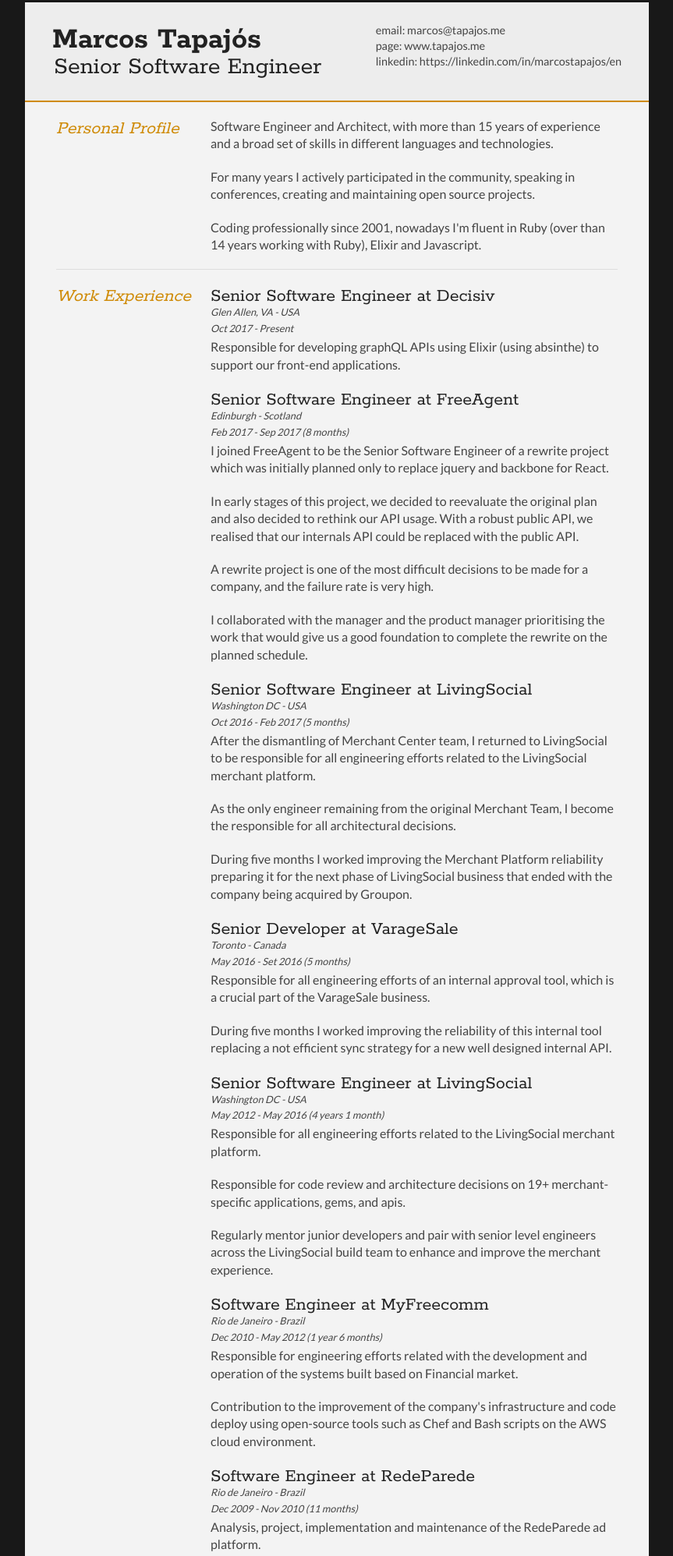
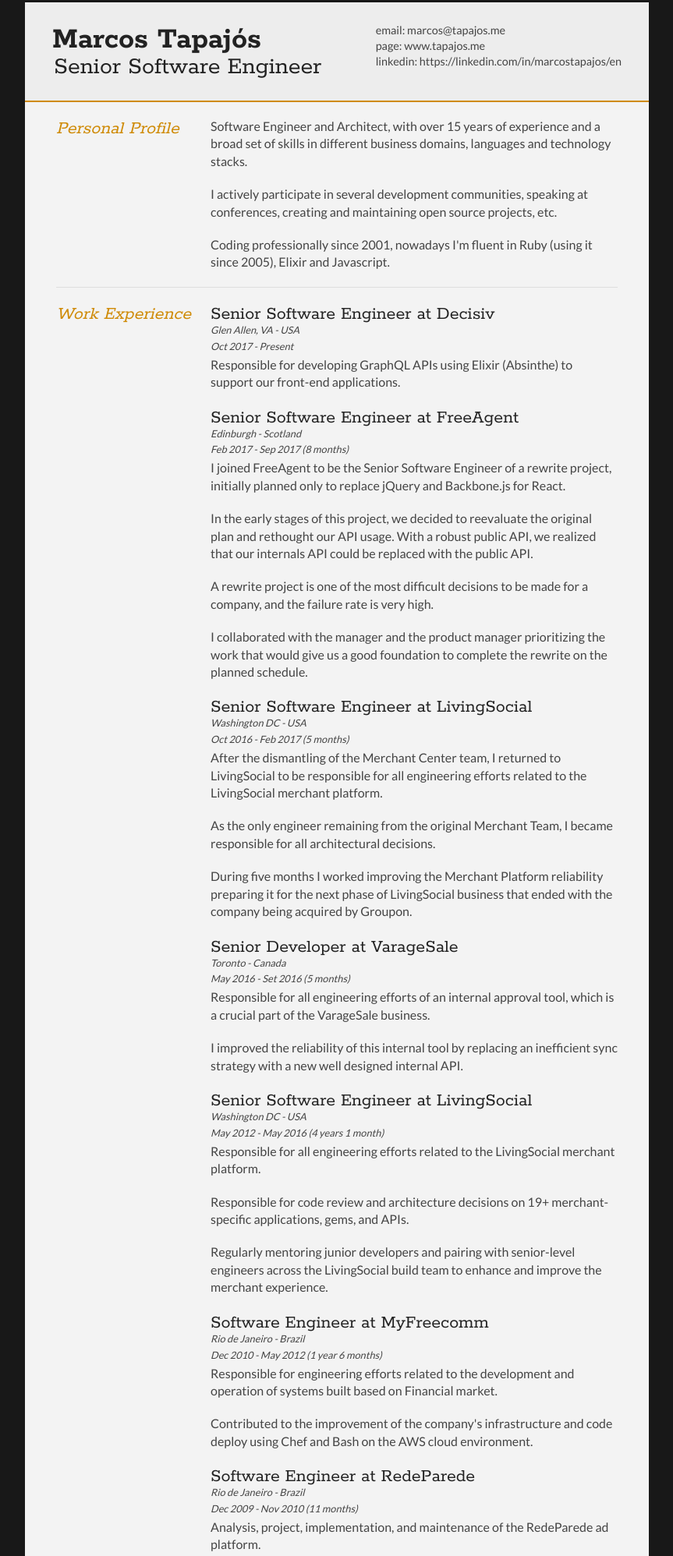
Before and after one commit to tapajos/my-cv, a website: page index.html in a window 1280 px wide. Shown: the part 27-2023 px from the top of the page at 78% size, without its empty margins (208-1071 px from the left). Drawn offline with Linux system fonts and the light colour scheme.

Commit message:
Update CV

```diff
--- a/index.html
+++ b/index.html
@@ -28,7 +28,8 @@
         <ul>
           <li>email: <a href="mailto:marcos@tapajos.me" target="_blank">marcos@tapajos.me</a></li>
           <li>page: <a href="http://www.tapajos.me">www.tapajos.me</a></li>
-          <li>linkedin: <a href="https://linkedin.com/in/marcostapajos/en">https://linkedin.com/in/marcostapajos/en</a></li>
+          <li>linkedin: <a href="https://linkedin.com/in/marcostapajos/en">https://linkedin.com/in/marcostapajos/en</a>
+          </li>
         </ul>
       </div>
       <div class="clear"></div>
@@ -43,13 +44,16 @@
 
           <div class="sectionContent">
             <p>
-              Software Engineer and Architect, with more than 15 years of experience and a broad set of skills in different languages and technologies.
+              Software Engineer and Architect, with over 15 years of experience and a broad set of skills in different
+              business domains, languages and technology stacks.
             </p>
             <p>
-              For many years I actively participated in the community, speaking in conferences, creating and maintaining open source projects.
+              I actively participate in several development communities, speaking at conferences, creating and
+              maintaining open source projects, etc.
             </p>
             <p>
-              Coding professionally since 2001, nowadays I'm fluent in Ruby (over than 14 years working with Ruby), Elixir and Javascript.
+              Coding professionally since 2001, nowadays I'm fluent in Ruby (using it since 2005), Elixir and
+              Javascript.
             </p>
           </div>
         </article>
@@ -65,7 +69,8 @@
             <h2>Senior Software Engineer at Decisiv</h2>
             <p class="subDetails">Glen Allen, VA - USA</p>
             <p class="subDetails">Oct 2017 - Present</p>
-            <p>Responsible for developing graphQL APIs using Elixir (using absinthe) to support our front-end applications.</p>
+            <p>Responsible for developing GraphQL APIs using Elixir (Absinthe) to support our front-end applications.
+            </p>
           </article>
 
           <article>
@@ -73,11 +78,17 @@
             <p class="subDetails">Edinburgh - Scotland</p>
             <p class="subDetails">Feb 2017 - Sep 2017 (8 months)</p>
             <p>
-              I joined FreeAgent to be the Senior Software Engineer of a rewrite project which was initially planned only to replace jquery and backbone for React.
+              I joined FreeAgent to be the Senior Software Engineer of a rewrite project, initially planned only to
+              replace jQuery and Backbone.js for React.
             </p>
-            <p>In early stages of this project, we decided to reevaluate the original plan and also decided to rethink our API usage. With a robust public API, we realised that our internals API could be replaced with the public API.</p>
-            <p>A rewrite project is one of the most difficult decisions to be made for a company, and the failure rate is very high.</p>
-            <p>I collaborated with the manager and the product manager prioritising the work that would give us a good foundation to complete the rewrite on the planned schedule.</p>
+            <p>In the early stages of this project, we decided to reevaluate the original plan and rethought our API
+              usage. With a robust public API, we realized that our internals API could be replaced with the public API.
+            </p>
+            <p>A rewrite project is one of the most difficult decisions to be made for a company, and the failure rate
+              is very high.</p>
+            <p>I collaborated with the manager and the product manager prioritizing the work that would give us a good
+              foundation to complete the rewrite on the planned schedule.
+            </p>
           </article>
 
           <article>
@@ -85,22 +96,26 @@
             <p class="subDetails">Washington DC - USA</p>
             <p class="subDetails">Oct 2016 - Feb 2017 (5 months)</p>
             <p>
-              After the dismantling of Merchant Center team, I returned to LivingSocial to be responsible for all engineering efforts related to the LivingSocial merchant platform.
+              After the dismantling of the Merchant Center team, I returned to LivingSocial to be responsible for all
+              engineering efforts related to the LivingSocial merchant platform.
             </p>
             <p>
-              As the only engineer remaining from the original Merchant Team, I become the responsible for all architectural decisions.
+              As the only engineer remaining from the original Merchant Team, I became responsible for all architectural
+              decisions.
             </p>
             <p>
-              During five months I worked improving the Merchant Platform reliability preparing it for the next phase of LivingSocial business that ended with the company being acquired by Groupon.
+              During five months I worked improving the Merchant Platform reliability preparing it for the next phase of
+              LivingSocial business that ended with the company being acquired by Groupon.
             </p>
           </article>
-
           <article>
             <h2>Senior Developer at VarageSale</h2>
             <p class="subDetails">Toronto - Canada</p>
             <p class="subDetails">May 2016 - Set 2016 (5 months)</p>
-            <p>Responsible for all engineering efforts of an internal approval tool, which is a crucial part of the VarageSale business.</p>
-            <p>During five months I worked improving the reliability of this internal tool replacing a not efficient sync strategy for a new well designed internal API.</p>
+            <p>Responsible for all engineering efforts of an internal approval tool, which is a crucial part of the
+              VarageSale business.</p>
+            <p>I improved the reliability of this internal tool by replacing an inefficient sync strategy with a new
+              well designed internal API.</p>
           </article>
 
           <article>
@@ -111,10 +126,12 @@
               Responsible for all engineering efforts related to the LivingSocial merchant platform.
             </p>
             <p>
-              Responsible for code review and architecture decisions on 19+ merchant-specific applications, gems, and apis.
+              Responsible for code review and architecture decisions on 19+ merchant-specific applications, gems, and
+              APIs.
             </p>
             <p>
-              Regularly mentor junior developers and pair with senior level engineers across the LivingSocial build team to enhance and improve the merchant experience.
+              Regularly mentoring junior developers and pairing with senior-level engineers across the LivingSocial
+              build team to enhance and improve the merchant experience.
             </p>
           </article>
           <article>
@@ -122,23 +139,25 @@
             <p class="subDetails">Rio de Janeiro - Brazil</p>
             <p class="subDetails">Dec 2010 - May 2012 (1 year 6 months)</p>
             <p>
-              Responsible for engineering efforts related with the development and operation of the systems built based on Financial market.
+              Responsible for engineering efforts related to the development and operation of systems built based on
+              Financial market.
             </p>
-            <p>Contribution to the improvement of the company's infrastructure and code deploy using open-source tools such as Chef and Bash scripts on the AWS cloud environment.
+            <p>Contributed to the improvement of the company's infrastructure and code deploy using Chef and Bash on the
+              AWS cloud environment.
             </p>
           </article>
           <article>
             <h2>Software Engineer at RedeParede</h2>
             <p class="subDetails">Rio de Janeiro - Brazil</p>
             <p class="subDetails">Dec 2009 - Nov 2010 (11 months)</p>
-            <p>Analysis, project, implementation and maintenance of the RedeParede ad platform.</p>
+            <p>Analysis, project, implementation, and maintenance of the RedeParede ad platform.</p>
           </article>
           <article>
             <h2>Software Engineer at Improve It</h2>
             <p class="subDetails">Rio de Janeiro - Brazil</p>
             <p class="subDetails">Jul 2006 - Dec 2009 (3 years 6 months)</p>
-            <p>Performance as consultant in Extreme Programming and team training.</p>
-            <p>Analysis, project, implementation and maintenance of the Be on the Net System.</p>
+            <p>Consultant in Extreme Programming and team training.</p>
+            <p>Analysis, project, implementation, and maintenance of the Be on the Net System.</p>
           </article>
         </div>
         <div class="clear"></div>
```
